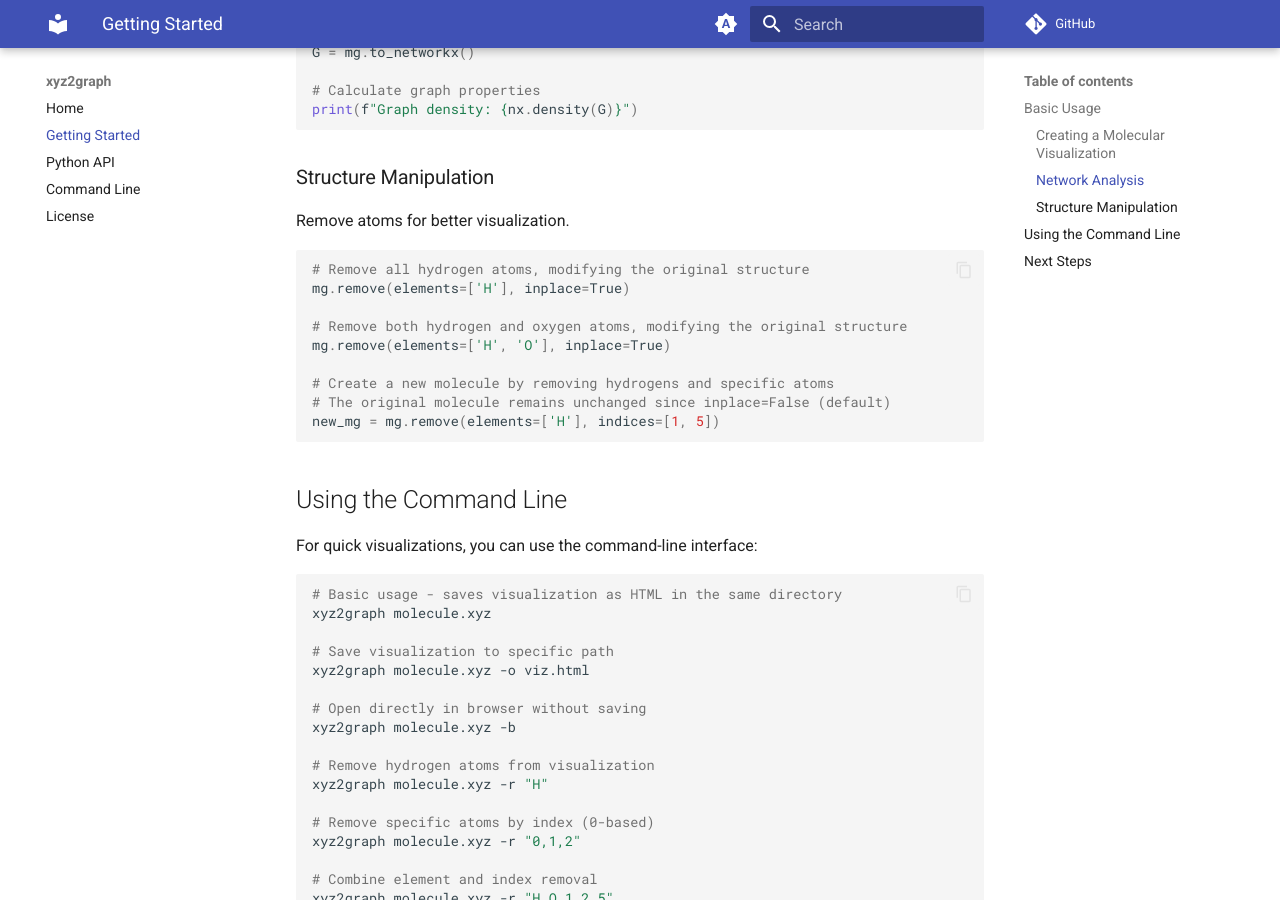
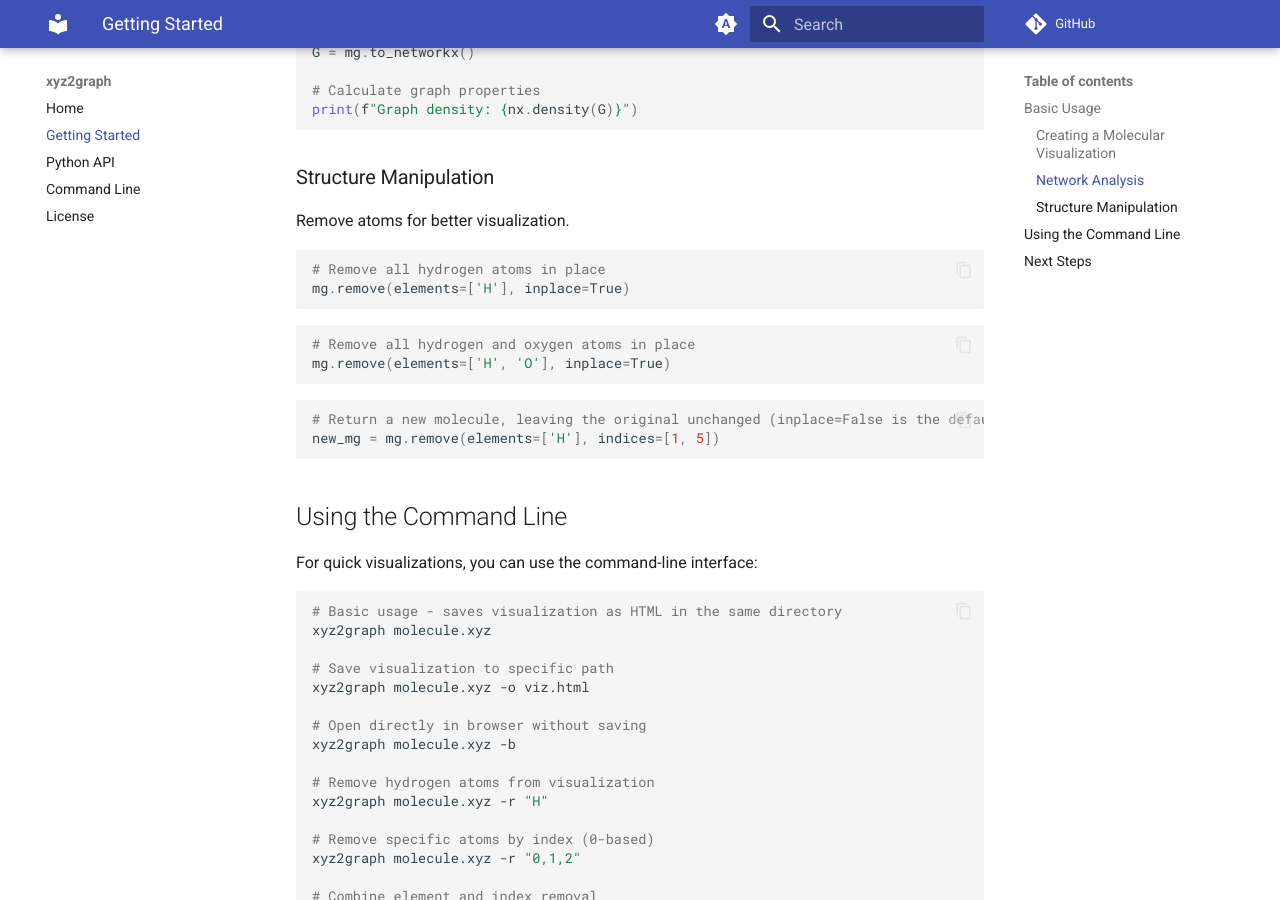
Before and after one commit to zotko/xyz2graph, an MkDocs documentation site: the page built from docs/getting-started.md, in a window 1280 px wide and 900 px high, scrolled down 758 px. Built offline with MkDocs 1.6.1 and Material for MkDocs 9.7.7, drawn with Linux system fonts in a browser that asks for light colours; comment, search, counter and statistics services are not loaded.

Commit message:
docs: fix badges, clarify -r usage, add Atom/Bond API page
- License and codecov badges now point to main
- Split remove() examples in getting-started so each is self-contained
- Soften CLI -r capitalization claim and note 0-based indices
- Add Atom and Bond mkdocstrings blocks

````diff
--- a/docs/getting-started.md
+++ b/docs/getting-started.md
@@ -41,14 +41,17 @@
 Remove atoms for better visualization.
 
 ```python
-# Remove all hydrogen atoms, modifying the original structure
+# Remove all hydrogen atoms in place
 mg.remove(elements=['H'], inplace=True)
+```
 
-# Remove both hydrogen and oxygen atoms, modifying the original structure
+```python
+# Remove all hydrogen and oxygen atoms in place
 mg.remove(elements=['H', 'O'], inplace=True)
+```
 
-# Create a new molecule by removing hydrogens and specific atoms
-# The original molecule remains unchanged since inplace=False (default)
+```python
+# Return a new molecule, leaving the original unchanged (inplace=False is the default)
 new_mg = mg.remove(elements=['H'], indices=[1, 5])
 ```
 
````
Also changed, not shown: README.md (+2 -2 lines), docs/cli.md (+3 -2 lines), docs/python.md (+18 -0 lines).
